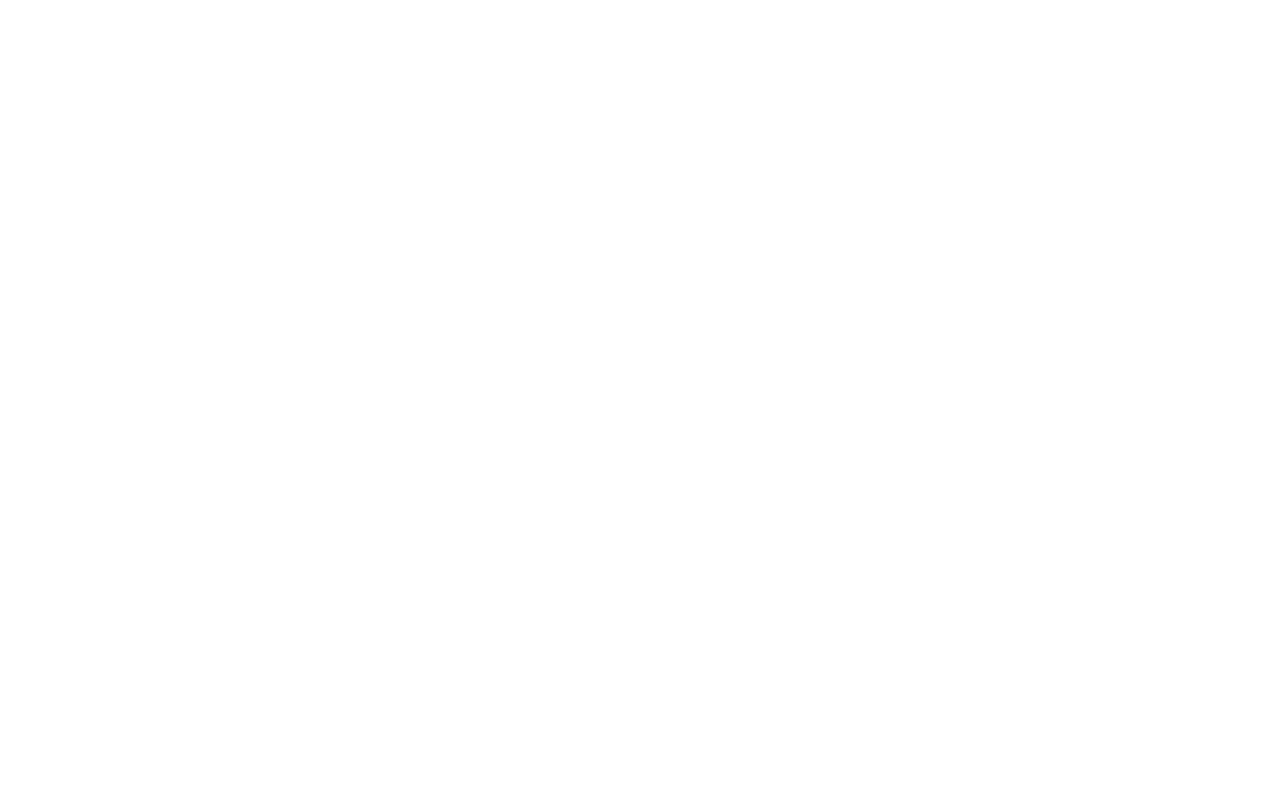
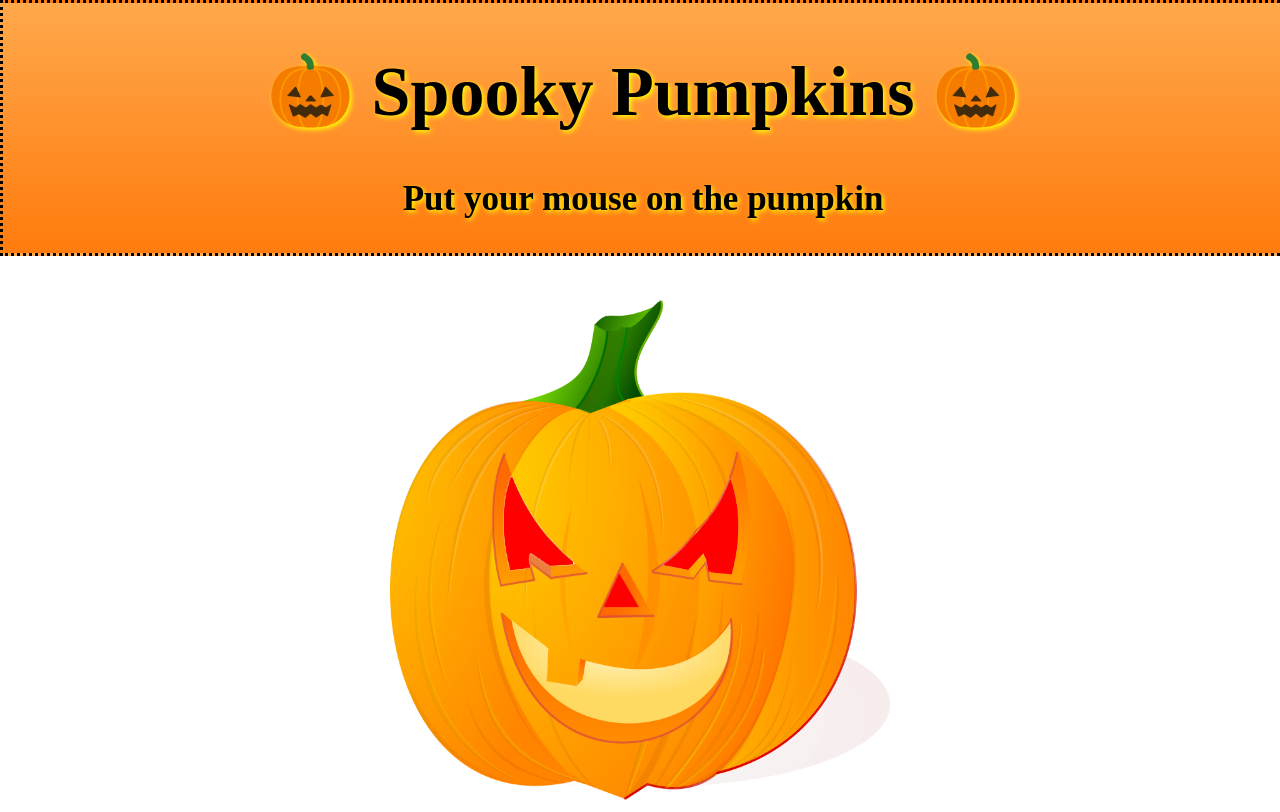
Before and after one commit to dorwinl3894/project-css, a plain HTML site: page index.html in a window 1280 px wide. Drawn offline with Linux system fonts and the light colour scheme.

Commit message:
add picture

```diff
--- a/index.html
+++ b/index.html
@@ -7,6 +7,12 @@
   <link rel="stylesheet" href="style.css" type="text/css">
   </head>
   <body>
-
+      <header>
+        <h1 class="title">🎃 Spooky Pumpkins 🎃</h1>
+        <h2 class="direction">Put your mouse on the pumpkin</h2>
+      </header>
+      <div class="pumpkin">
+        <img id="pumpkin-scary" src="pumpkin.png">
+      </div>
   </body>
 </html>
--- a/style.css
+++ b/style.css
@@ -0,0 +1,34 @@
+body {
+
+}
+
+header {
+    background: linear-gradient(to bottom, #ffa84c 0%,#ff7b0d 100%);
+    height: 250px;
+    text-align: center;
+    position: absolute;
+    top: 0;
+    left: 0;
+    width: 100%;
+    border: 3px dotted black;
+    text-shadow: 2px 2px 5px yellow;
+}
+
+.title {
+    font-size: 70px;
+}
+
+.direction {
+    font-size: 35px;
+}
+
+.pumpkin {
+    margin-top: 300px;
+    text-align: center;
+}
+
+#pumpkin-scary {
+    width:500px;
+    height:500px;
+    background-color:red;
+}
```
Also changed, not shown: pumpkin.png (added).
